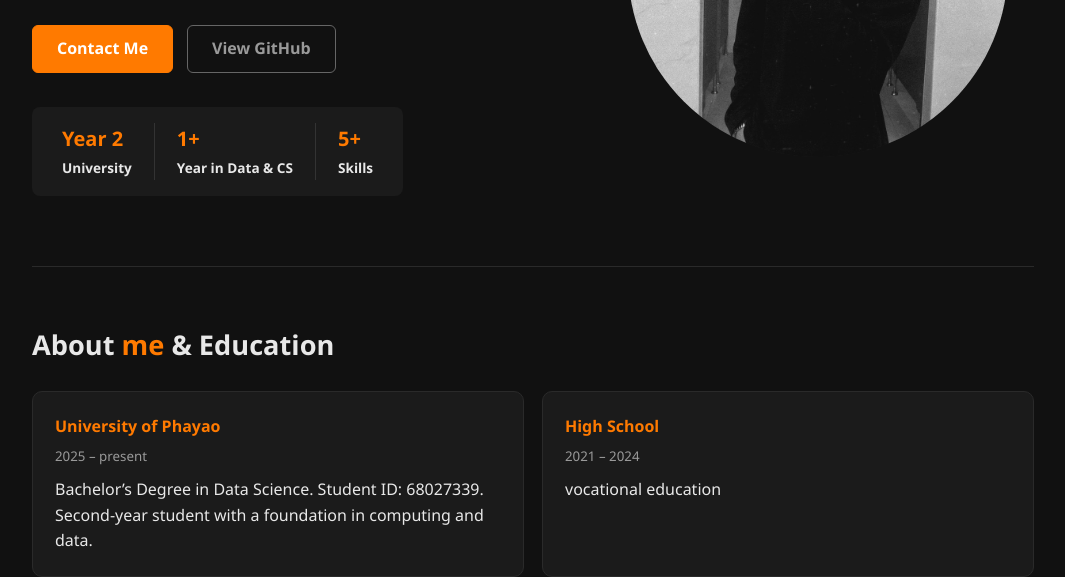
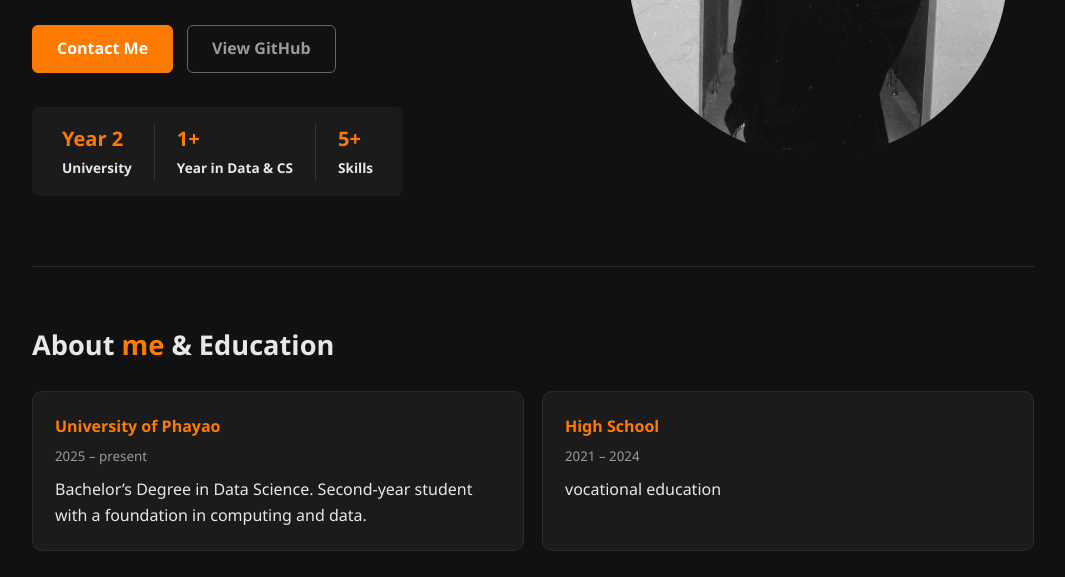
Before and after one commit to Userz-0/Userz-0.github.io, a plain HTML site: page index.html in a window 1280 px wide. Shown: the part 398-975 px from the top of the page, without its empty margins (107-1172 px from the left). Drawn offline with Linux system fonts and the light colour scheme.

Commit message:
Update index.html

```diff
--- a/index.html
+++ b/index.html
@@ -86,7 +86,7 @@ footer{text-align:center;color:var(--muted);padding:30px 0;border-top:1px solid
   <section id="about">
     <h3>About <em>me</em> &amp; Education</h3>
     <div class="grid">
-      <div class="card"><h4>University of Phayao</h4><small>2025 – present</small><p>Bachelor’s Degree in Data Science. Student ID: 68027339. Second-year student with a foundation in computing and data.</p></div>
+      <div class="card"><h4>University of Phayao</h4><small>2025 – present</small><p>Bachelor’s Degree in Data Science. Second-year student with a foundation in computing and data.</p></div>
       <div class="card"><h4>High School</h4><small>2021 – 2024</small><p>vocational education</p></div>
     </div>
   </section>
```
